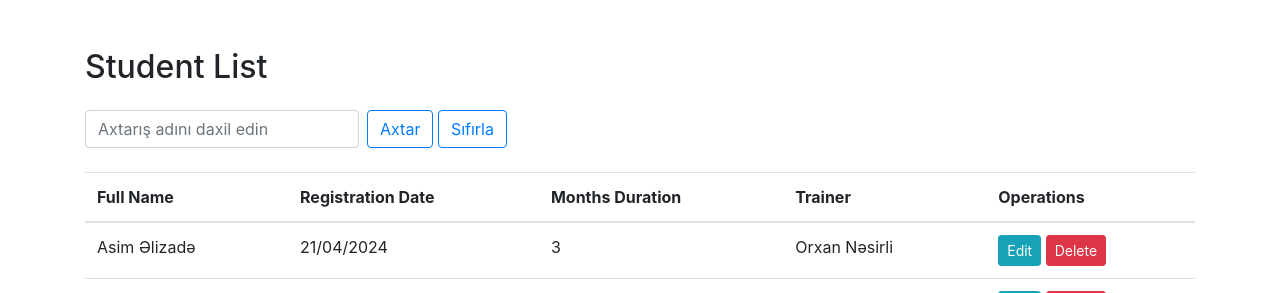
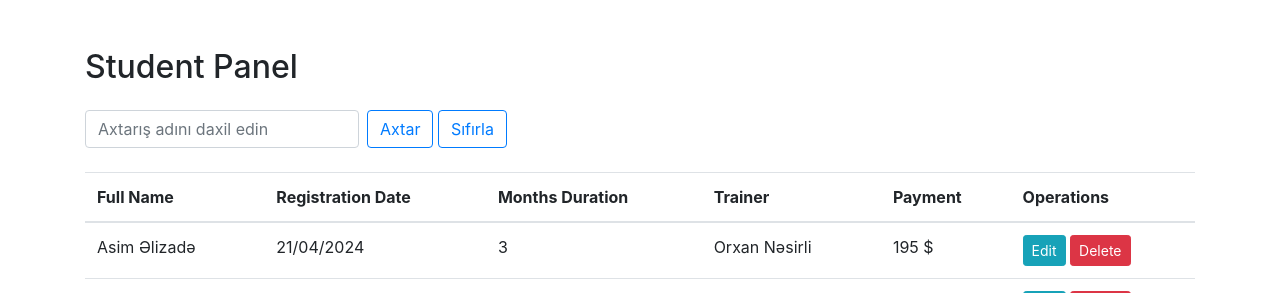
Before and after one commit to SamirAlizada/Fitness, a Django app: page /student-panel/ in a window 1280 px wide. Shown: the part 56-349 px from the top of the page. Run offline with Django 4.2, Linux system fonts and the light colour scheme; data comes from the database, SQL or seed files in the repository; both versions use the stored data as it was after the commit; some libraries are stand-ins or nearby versions.

Commit message:
payment field add

```diff
--- a/fitness/models.py
+++ b/fitness/models.py
@@ -3,7 +3,7 @@ from django.utils import timezone
 
 class MonthlyPricing(models.Model):
     month = models.IntegerField()
-    price = models.FloatField()
+    price = models.IntegerField()
 
     def __str__(self) -> str:
         return f"{self.month}"
@@ -21,9 +21,27 @@ class Student(models.Model):
     full_name = models.CharField(max_length=100)
     registration_date = models.DateField(default=timezone.now)
     months_duration = models.ForeignKey(MonthlyPricing, on_delete=models.CASCADE, null=True, blank=True)
-    # months_duration = models.IntegerField(choices=[], default=1)
-    # student_type = models.CharField(max_length=50, choices=[], default='only_gym')
     trainer = models.ForeignKey(Trainer, on_delete=models.CASCADE, null=True, blank=True)
+    payment = models.IntegerField(default=0)
+
+    def calculate_payment(self):
+        # Get the price if `months_duration` is selected
+        if self.months_duration:
+            payment = self.months_duration.price
+        else:
+            payment = 0.0
+
+        # If a trainer is selected, add the trainer's student_fee
+        if self.trainer:
+            payment += self.trainer.student_fee
+
+        # Update the `payment' field
+        self.payment = payment
+
+    def save(self, *args, **kwargs):
+        # Calculate the payment before saving
+        self.calculate_payment()
+        super().save(*args, **kwargs)
 
     def __str__(self) -> str:
         return f"{self.full_name}"
--- a/templates/bar_panel.html
+++ b/templates/bar_panel.html
@@ -3,7 +3,7 @@
 {% block content %}
 
 <div class="container mt-5">
-    <h2 class="mb-4">Bar List</h2>
+    <h2 class="mb-4">Bar Panel</h2>
     <form method="GET" class="mb-3">
         <div class="form-inline mb-4">
             <input type="text" name="q" class="form-control mr-sm-2" placeholder="Axtarış adını daxil edin">
--- a/templates/monthlypricing_panel.html
+++ b/templates/monthlypricing_panel.html
@@ -3,7 +3,7 @@
 {% block content %}
 
 <div class="container mt-5">
-    <h2 class="mb-4">Bar List</h2>
+    <h2 class="mb-4">Monthly Pricing Panel</h2>
     <table class="table">
         <thead>
             <tr>
--- a/templates/student_list.html
+++ b/templates/student_list.html
@@ -20,6 +20,7 @@
                 <th scope="col">Registration Date</th>
                 <th scope="col">Months Duration</th>
                 <th scope="col">Trainer</th>
+                <th scope="col">Payment</th>
             </tr>
         </thead>
         <tbody>
@@ -29,6 +30,7 @@
                 <td>{{ student.registration_date|date:"d/m/Y" }}</td>
                 <td>{{ student.months_duration }}</td>
                 <td>{{ student.trainer }}</td>
+                <td>{{ student.payment }} $</td>
             </tr>
             {% endfor %}
         </tbody>
--- a/templates/student_panel.html
+++ b/templates/student_panel.html
@@ -3,7 +3,7 @@
 {% block content %}
 
 <div class="container mt-5">
-    <h2 class="mb-4">Student List</h2>
+    <h2 class="mb-4">Student Panel</h2>
     <form method="GET" class="mb-3">
         <div class="form-inline mb-4">
             <input type="text" name="q" class="form-control mr-sm-2" placeholder="Axtarış adını daxil edin">
@@ -20,6 +20,7 @@
                 <th scope="col">Registration Date</th>
                 <th scope="col">Months Duration</th>
                 <th scope="col">Trainer</th>
+                <th scope="col">Payment</th>
                 <th scope="col">Operations</th>
             </tr>
         </thead>
@@ -30,6 +31,7 @@
                 <td>{{ student.registration_date|date:"d/m/Y" }}</td>
                 <td>{{ student.months_duration }}</td>
                 <td>{{ student.trainer }}</td>
+                <td>{{ student.payment }} $</td>
                 <td>
                     <a href="{% url 'update_student' student.pk %}" class="btn btn-sm btn-info">Edit</a>
                     <a href="{% url 'delete_student' student.pk %}" class="btn btn-sm btn-danger">Delete</a>
--- a/templates/trainer_panel.html
+++ b/templates/trainer_panel.html
@@ -3,7 +3,7 @@
 {% block content %}
 
 <div class="container mt-5">
-    <h2 class="mb-4">Trainer List</h2>
+    <h2 class="mb-4">Trainer Panel</h2>
     <form method="GET" class="mb-3">
         <div class="form-inline mb-4">
             <input type="text" name="q" class="form-control mr-sm-2" placeholder="Axtarış adını daxil edin">
```
Also changed, not shown: db.sqlite3, fitness/migrations/0004_alter_monthlypricing_price.py (added), fitness/migrations/0005_trainer_payment.py (added), fitness/migrations/0006_alter_trainer_payment.py (added), fitness/migrations/0007_remove_trainer_payment_student_payment.py (added).
